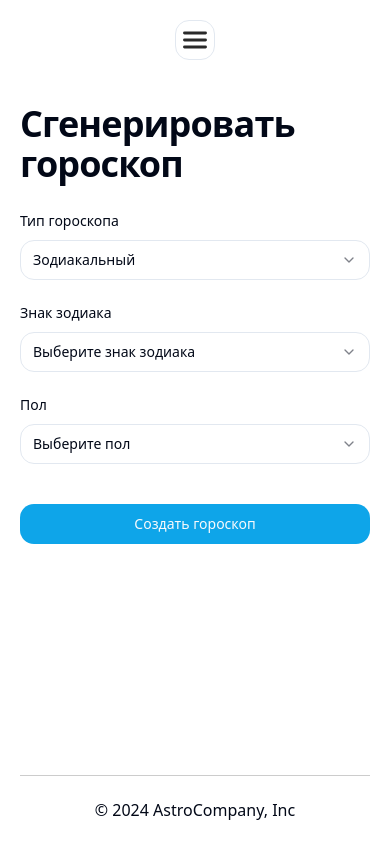
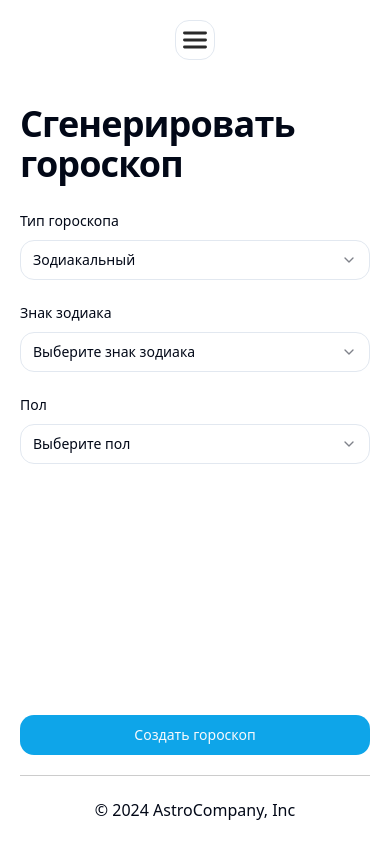
Before and after one commit to Maksim-Jk/Astrology, a React (Vite) app: page /horoscope/create in a window 390 px wide. Shown: the top 858 px of the page. Built offline with nearby package versions, Linux system fonts and the light colour scheme.

Commit message:
fix: move button to bottom on mobile

```diff
--- a/src/components/CreateHoroscopeForm/style.module.css
+++ b/src/components/CreateHoroscopeForm/style.module.css
@@ -2,7 +2,15 @@
   display: flex;
   flex-direction: column;
   gap: 20px;
+  height: 100%;
 }
+
 .button {
   margin-top: 20px;
 }
+
+@media (max-width: 768px) {
+  .button {
+    margin-top: auto !important;
+  }
+}
--- a/src/pages/CreateHoroscope/style.module.css
+++ b/src/pages/CreateHoroscope/style.module.css
@@ -3,6 +3,7 @@
   flex-direction: column;
   text-align: left;
   width: 100%;
+  height: 100%;
 }
 
 .horoscopeText {
```
